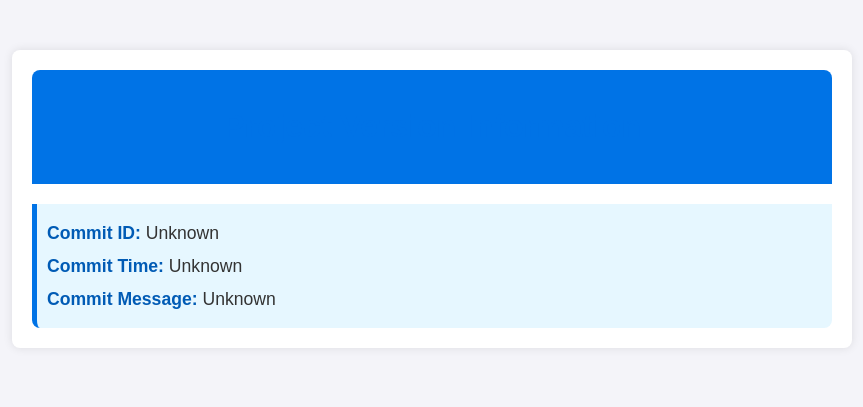
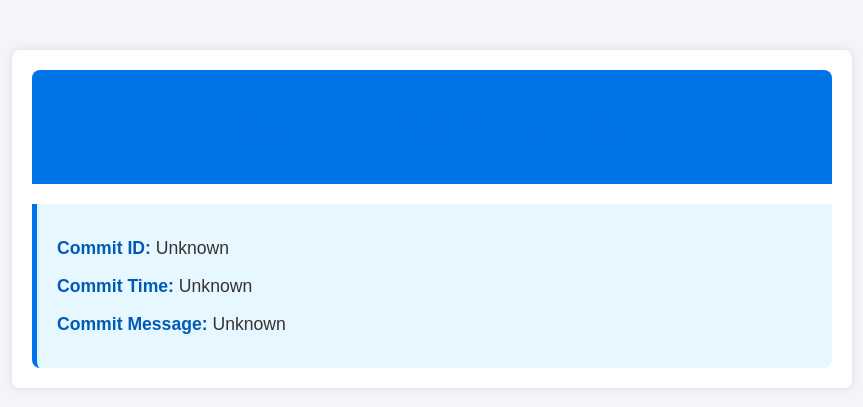
Before and after one commit to conorfennell/local-local, a Django app: page /about/ in a window 1280 px wide. Shown: the top 407 px of the page, without its empty margins (208-1071 px from the left). Run offline with Django 5.2, Linux system fonts and the light colour scheme.

Commit message:
style: Improve styling of the About page for better presentation

```diff
--- a/pages/templates/about.html
+++ b/pages/templates/about.html
@@ -46,15 +46,6 @@
             color: #0073e6;
             text-align: center;
         }
-        .commit-info {
-            margin-top: 20px;
-            padding: 10px;
-            background-color: #e6f7ff;
-            border-left: 5px solid #0073e6;
-        }
-        .commit-info p {
-            margin: 5px 0;
-        }
     </style>
 </head>
 <body>
@@ -62,7 +53,7 @@
         <div class="header">
             <h1>Project Version Information</h1>
         </div>
-        <div class="commit-info">
+        <div class="commit-info" style="margin-top: 20px; padding: 20px; background-color: #e6f7ff; border-left: 5px solid #0073e6; border-radius: 0 0 8px 8px;">
             <p><strong>Commit ID:</strong> {{ commit_id }}</p>
             <p><strong>Commit Time:</strong> {{ commit_time }}</p>
             <p><strong>Commit Message:</strong> {{ commit_message }}</p>
```
